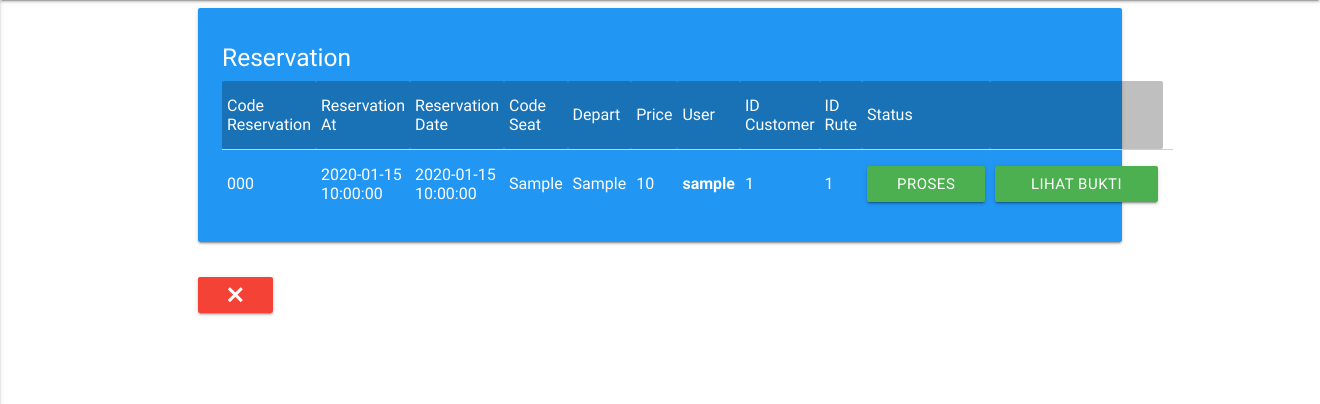
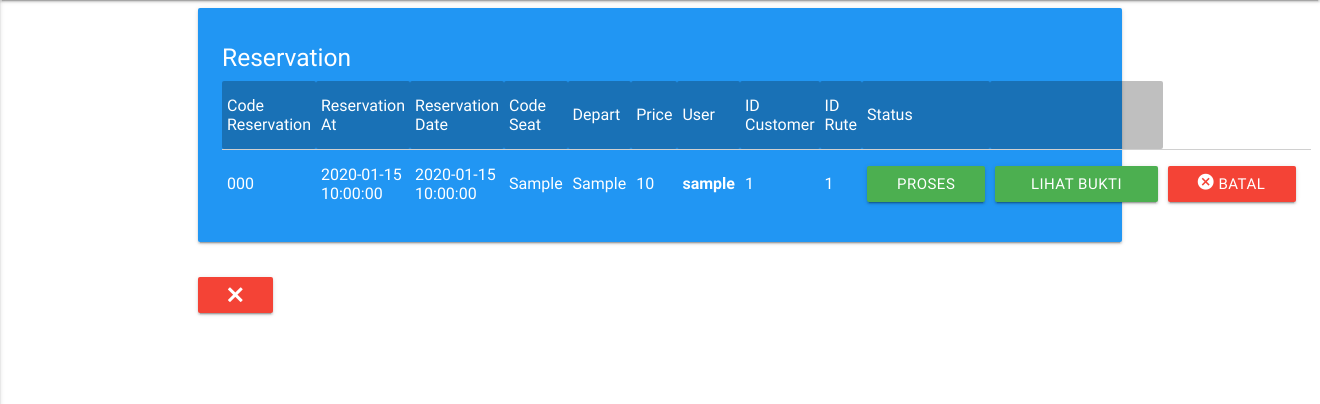
Before and after one commit to putra-chan/Skripsi, a PHP site: page /admin/reserv.php in a window 1320 px wide. Shown: the part 64-468 px from the top of the page. Run offline with PHP 8.4, Linux system fonts and the light colour scheme; the visitor is signed in with stand-in values (Sample User, id 1); tables that the repository leaves empty or names only in its code hold one stand-in row (values such as "Sample post"); data that the repository does not hold is empty; some web fonts are replaced.

Commit message:
tambah batal booking admin

```diff
--- a/admin/reserv.php
+++ b/admin/reserv.php
@@ -100,6 +100,20 @@
 
                                     </td>
                                     <td>
+                                        <?php
+                                        if ($dtt['status'] == 'Proses') {
+                                        ?>
+                                            <a href="/tiket/batal-pesanan.php?id=<?= $query['id_reserv']; ?>">
+                                                <button class="btn waves-effect red">
+                                                    <i class="ion-android-cancel"></i> Batal Booking
+                                                </button>
+                                            </a>
+                                        <?php
+                                        } else {
+                                        }
+                                        ?>
+                                    </td>
+                                    <td>
 
                                     </td>
                                 </tr>
```
